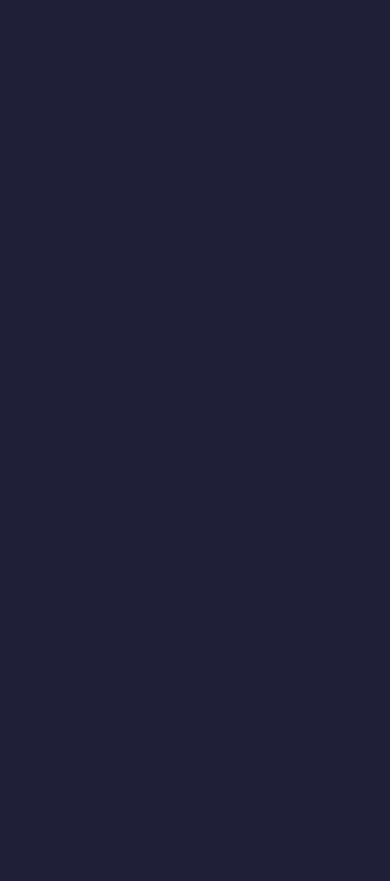
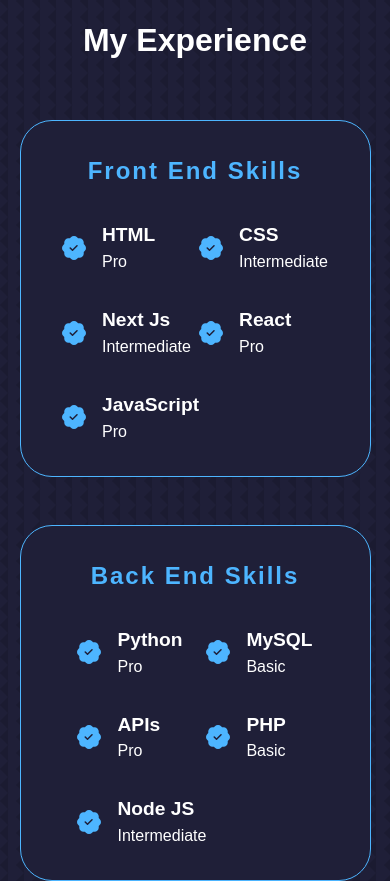
Before and after one commit to JJAHMEDAMER/React-Projects, a React (Create React App) app in the folder Full-Projects/portofolio-01/: page / in a window 390 px wide. Shown: the part 2103-2984 px from the top of the page. Before the commit the page ends 2023 px from the top, so only its background shows below. Built offline with nearby package versions, Linux system fonts and the light colour scheme.

Commit message:
experience section - style & layout and responsive

```diff
--- a/Full-Projects/portofolio-01/src/App.jsx
+++ b/Full-Projects/portofolio-01/src/App.jsx
@@ -1,9 +1,10 @@
 // Components
-import { Hero, AboutMe } from "./components"
+import { Hero, AboutMe, Experience } from "./components"
 
 export const App = () => {
   return <div>
     <Hero />
     <AboutMe />
+    <Experience />
   </div>;
 };
--- /dev/null
+++ b/Full-Projects/portofolio-01/src/components/experience/experience.css
@@ -0,0 +1,76 @@
+.experience--card--container {
+    display: grid;
+    grid-template-columns: repeat(2, 1fr);
+    gap: 3rem;
+}
+
+.experience--card {
+    min-width: 100%;
+
+    background-color: var(--bg-color);
+    padding: 2rem 4rem;
+
+    border-radius: 2rem;
+    border-style: solid;
+    border-color: var(--prim-color);
+    border-width: 1px;
+
+    display: grid;
+    grid-template-columns: repeat(2, 1fr);
+    gap: 2rem 4rem;
+
+    justify-content: center;
+    align-items: center;
+}
+
+.experience--card--title {
+    grid-column-start: 1;
+    grid-column-end: -1;
+
+    font-weight: 600;
+    font-size: 1.5rem;
+    letter-spacing: 2px;
+
+    color: var(--prim-color);
+
+    display: flex;
+    justify-content: center;
+    align-items: center;
+}
+
+
+.experience--card--element {
+    display: flex;
+    align-items: center;
+    gap: 1rem;
+}
+
+.skill {
+    font-size: 1.2rem;
+}
+
+.level {
+    font-size: 1rem;
+}
+
+.experience--card--element>.icon {
+    font-size: 1.5rem;
+    color: var(--prim-color);
+}
+
+
+@media screen and (max-width: 1024px) {
+    .experience--card{
+        gap: 2rem 0;
+    }
+}
+
+@media screen and (max-width: 600px) {
+    .experience--card--container {
+        grid-template-columns: repeat(1, 1fr);
+    }
+
+    .experience--card{
+        gap: 2rem 0;
+    }
+}
--- /dev/null
+++ b/Full-Projects/portofolio-01/src/components/experience/experience.jsx
@@ -0,0 +1,92 @@
+// Dependencies
+import { BsPatchCheckFill } from "react-icons/bs"
+
+// Styling
+import "./experience.css"
+
+export const Experience = () => {
+    return <div className="section exp-section">
+        <div className="section--intro">What Skills I have</div>
+        <div className="section--title">My Experience</div>
+
+        <div className="experience--card--container">
+            <div className="experience--card">
+                <h1 className="experience--card--title">Front End Skills</h1>
+                <div className="experience--card--element">
+                    <BsPatchCheckFill className="icon" />
+                    <div>
+                        <h1 className="skill">HTML</h1>
+                        <p className="level">Pro</p>
+                    </div>
+                </div>
+                <div className="experience--card--element">
+                    <BsPatchCheckFill className="icon" />
+                    <div>
+                        <h1 className="skill">CSS</h1>
+                        <p className="level">Intermediate</p>
+                    </div>
+                </div>
+                <div className="experience--card--element">
+                    <BsPatchCheckFill className="icon" />
+                    <div>
+                        <h1 className="skill">Next Js</h1>
+                        <p className="level">Intermediate</p>
+                    </div>
+                </div>
+                <div className="experience--card--element">
+                    <BsPatchCheckFill className="icon" />
+                    <div>
+                        <h1 className="skill">React</h1>
+                        <p className="level">Pro</p>
+                    </div>
+                </div>
+                <div className="experience--card--element">
+                    <BsPatchCheckFill className="icon" />
+                    <div>
+                        <h1 className="skill">JavaScript</h1>
+                        <p className="level">Pro</p>
+                    </div>
+                </div>
+            </div>
+
+            <div className="experience--card">
+                <h1 className="experience--card--title">Back End Skills</h1>
+                <div className="experience--card--element">
+                    <BsPatchCheckFill className="icon" />
+                    <div>
+                        <h1 className="skill">Python</h1>
+                        <p className="level">Pro</p>
+                    </div>
+                </div>
+                <div className="experience--card--element">
+                    <BsPatchCheckFill className="icon" />
+                    <div>
+                        <h1 className="skill">MySQL</h1>
+                        <p className="level">Basic</p>
+                    </div>
+                </div>
+                <div className="experience--card--element">
+                    <BsPatchCheckFill className="icon" />
+                    <div>
+                        <h1 className="skill">APIs</h1>
+                        <p className="level">Pro</p>
+                    </div>
+                </div>
+                <div className="experience--card--element">
+                    <BsPatchCheckFill className="icon" />
+                    <div>
+                        <h1 className="skill">PHP</h1>
+                        <p className="level">Basic</p>
+                    </div>
+                </div>
+                <div className="experience--card--element">
+                    <BsPatchCheckFill className="icon" />
+                    <div>
+                        <h1 className="skill">Node JS</h1>
+                        <p className="level">Intermediate</p>
+                    </div>
+                </div>
+            </div>
+        </div>
+    </div>
+}
--- /dev/null
+++ b/Full-Projects/portofolio-01/src/components/experience/index.js
@@ -0,0 +1 @@
+export * from "./experience";
--- a/Full-Projects/portofolio-01/src/components/index.js
+++ b/Full-Projects/portofolio-01/src/components/index.js
@@ -1,3 +1,4 @@
 // Comp
 export * from "./hero";
-export * from "./about-me"
+export * from "./about-me";
+export * from "./experience";
```
